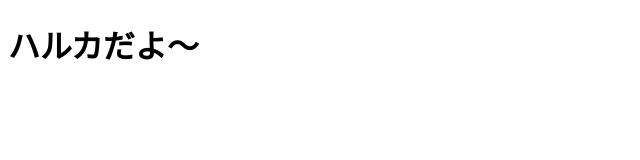
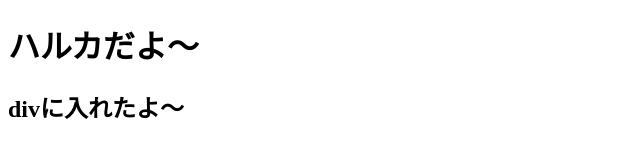
Before and after one commit to MatsubaraMasaru/team_workf, a plain HTML site: page index.html in a window 1280 px wide. Shown: the whole page, without its empty margins (0-640 px from the left). Drawn offline with Linux system fonts and the light colour scheme.

Commit message:
divに入れたよ

```diff
--- a/index.html
+++ b/index.html
@@ -1,6 +1,9 @@
 <!DOCTYPE html>
 <html>
     <body>
-        <h1>ハルカだよ～</h1>
+        <div>
+            <h1>ハルカだよ～</h1>
+            <h2>divに入れたよ～</h2>
+        </div>
     </body>
 </html>
```
